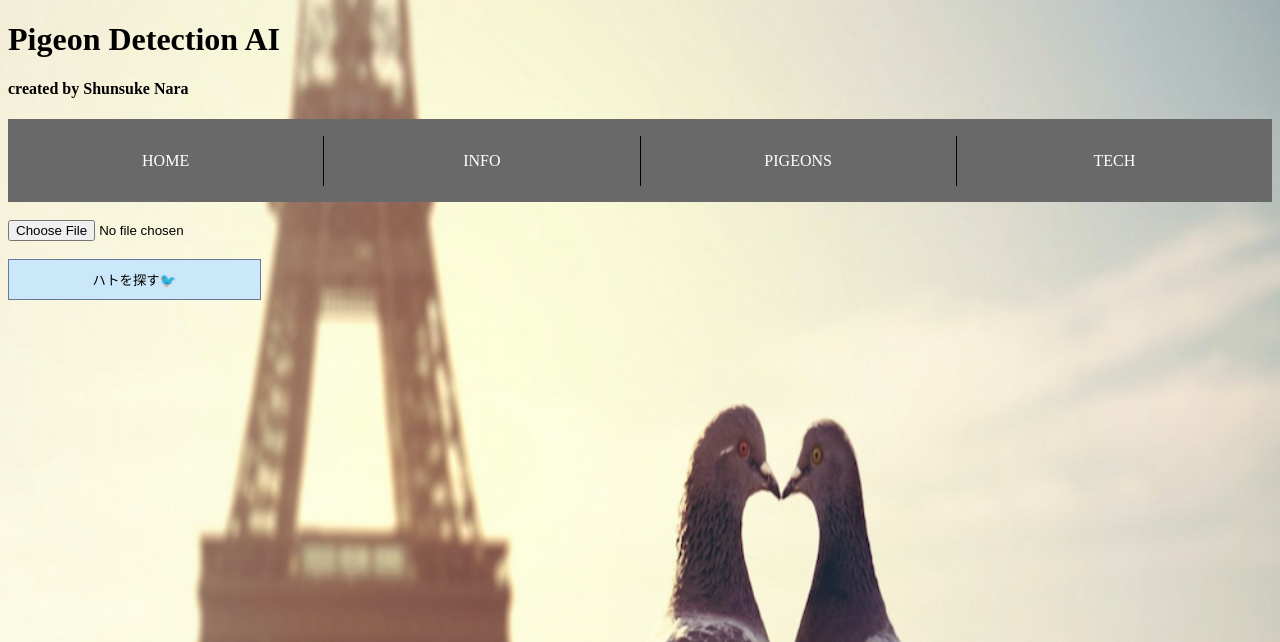
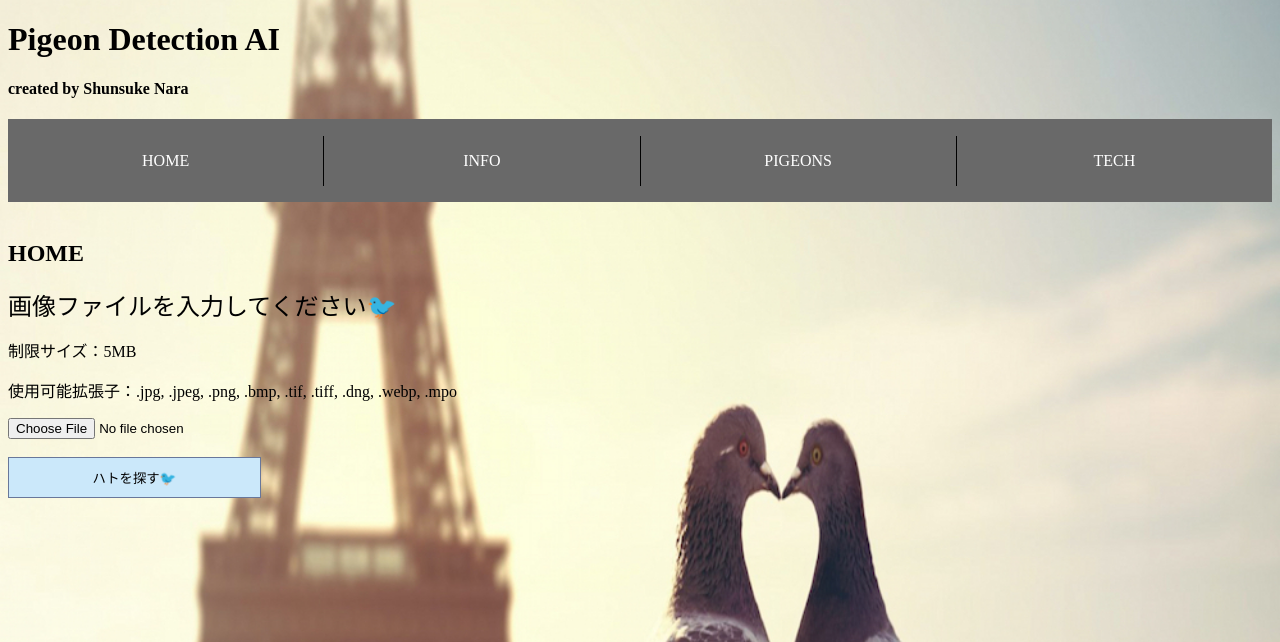
Before and after one commit to ARAN1218/Pigeon-Detection-AI, a Flask app: page / in a window 1280 px wide. Shown: the top 642 px of the page. Run offline with Flask 2, Linux system fonts and the light colour scheme; some libraries are stand-ins or nearby versions.

Commit message:
fixed inappropriate image alert

```diff
--- a/pigeon_app/templates/index.html
+++ b/pigeon_app/templates/index.html
@@ -1,11 +1,16 @@
 {% extends 'base.html' %}
 
 {% block main %}
+    <h2>HOME</h2>
     {% if not img_result %}
         {% if error_flag %}
             <p style="color: red;"><font size="5">画像ファイルを入力してください</font></p>
             <p style="color: red;">制限サイズ：5MB</p>
             <p style="color: red;">使用可能拡張子：.jpg, .jpeg, .png, .bmp, .tif, .tiff, .dng, .webp, .mpo</p>
+        {% else %}
+            <p><font size="5">画像ファイルを入力してください🐦</font></p>
+            <p>制限サイズ：5MB</p>
+            <p>使用可能拡張子：.jpg, .jpeg, .png, .bmp, .tif, .tiff, .dng, .webp, .mpo</p>
         {% endif %}
         <form action="/index" enctype="multipart/form-data" method="POST">
             <input type="file" name="result" accept="image/*" onchange="previewImage(this);">
--- a/pigeon_app/templates/info.html
+++ b/pigeon_app/templates/info.html
@@ -1,6 +1,7 @@
 {% extends 'base.html' %}
 
 {% block main %}
+    <h2>INFO</h2>
     <p>このページでは、本Webアプリについて紹介します。</p>
     <a href="https://docs.google.com/presentation/d/1eHRtwqy_5uEhMBdt4m8cNZMqyTdkHBzsMLXvIMhmMW4/edit#slide=id.p">原本はこちら(Google Slidesに遷移します)</a>
 
--- a/pigeon_app/templates/pigeons.html
+++ b/pigeon_app/templates/pigeons.html
@@ -1,6 +1,7 @@
 {% extends 'base.html' %}
 
 {% block main %}
+    <h2>PIGEONS</h2>
     <p>このページでは、このWebアプリで検知できるハト🐦と日本にいるその他のハト🐦、本アプリ製作者が個人的に好きなハト🐦について解説します。</p>
 
     <br>
--- a/pigeon_app/templates/tech.html
+++ b/pigeon_app/templates/tech.html
@@ -1,6 +1,7 @@
 {% extends 'base.html' %}
 
 {% block main %}
+    <h2>TECH</h2>
     <p>このページでは本Webアプリにて使用されている人工知能を作る技術や、アプリ化に際して使用した技術について適当に紹介します。</p>
     <div class="accordion__container">
         <div class="accordion__tab">herokuの無料プラン終了について</div>
--- a/pigeon_app/views.py
+++ b/pigeon_app/views.py
@@ -24,7 +24,7 @@ def index():
 @app.route("/index",methods=["post"])
 def post():
     img_result = request.files['result']
-    suffix = "." + img_result.filename.split(".")[1]
+    suffix = "." + img_result.filename.split(".")[1] if "." in img_result.filename else ""
     if img_result.filename == '' or suffix.lower() not in ALLOWED_TYPES:
         return render_template("index.html", img_result=False, error_flag=True)
     img_result.save(os.path.join(app.config['UPLOAD_FOLDER'], 'result'+suffix))
```
